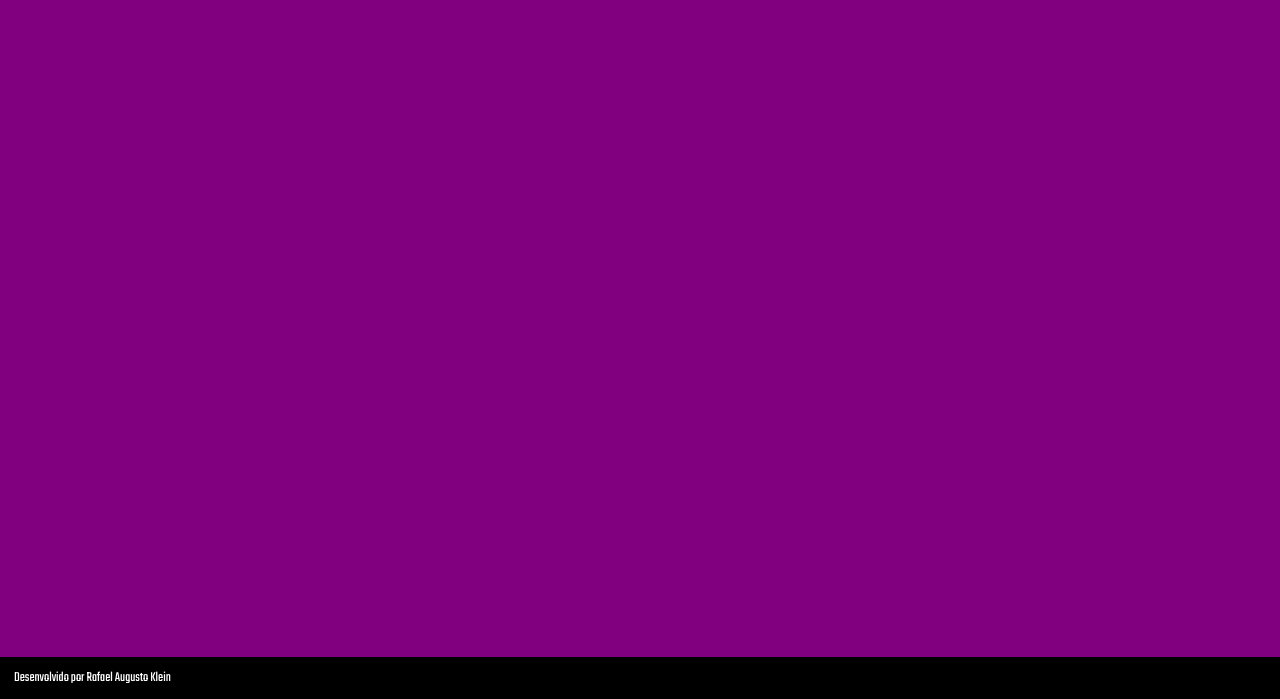
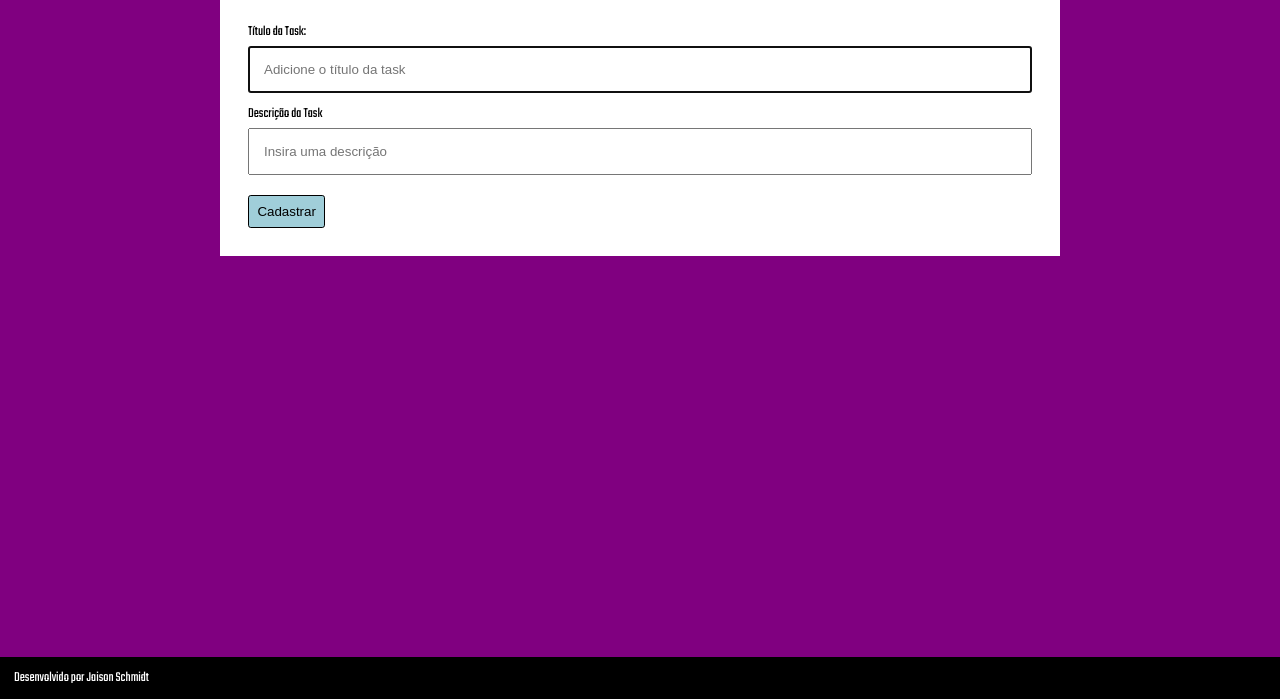
Before and after one commit to rklein7/ToDo-List, a plain HTML site: page index.html in a window 1280 px wide. Shown: the part 101-800 px from the top of the page. Drawn offline with Linux system fonts and the light colour scheme.

Commit message:
feat: Configura formulário de task visualmente

```diff
--- a/assets/style.css
+++ b/assets/style.css
@@ -1,4 +1,4 @@
-/* Definições de Tags */
+/* definições de TAGs */
 * {
     box-sizing: border-box;
 }
@@ -9,20 +9,43 @@ html {
 }
 
 body {
-    background-color: purple;
+    background-color:purple;
     display: flex;
     flex-direction: column;
     font-family: 'Teko', sans-serif;
     height: 100%;
-
 }
 
-/* classes utilitarias */
+/* classes utilitárias */
+.btn {
+    background-color: #A0CED9;
+    border: 1px solid #000;
+    border-radius: 0.2rem;
+    margin-top: 0.4rem;
+    padding: 0.6rem;
+}
+
+.m-t-1 {
+    margin-top: 1rem;
+}
+
+.form-vertical {
+    display: flex;
+    flex-direction: column;
+}
+
+.form-vertical label {
+    margin: 1rem 0 0.5rem 0;
+}
+
+.form-vertical input {
+    padding: 1rem;
+}
 
 /* classes do projeto */
 .headerMain {
-    background-color: black;
-    color: white;
+    background-color: #000;
+    color: #FFF;
     padding: 1rem;
 }
 
@@ -31,11 +54,22 @@ body {
 }
 
 .mainContent {
+    align-items: center;
+    display: flex;
+    flex-direction: column;
     flex-grow: 1;
 }
 
+.formAddTaskContainer {
+    background-color: #FFF;
+    margin-top: 2rem;
+    max-width: 840px;
+    padding: 2rem;
+    width: 100%;
+}
+
 .footerMain {
-    background-color: black;
-    color: white;
+    background-color: #000;
+    color: #FFF;
     padding: 1rem;
 }
--- a/index.html
+++ b/index.html
@@ -14,17 +14,16 @@
     <link href="https://fonts.googleapis.com/css2?family=Teko:wght@300;400&display=swap" rel="stylesheet">
 </head>
 <body>
-    <header class = "headerMain">
-        <h1 class = "logo">
+    <header class="headerMain">
+        <h1 class="logo">
             ToDo List
         </h1>
     </header>
 
-    <main class = "mainContent">
-
-        <div class = "formAddTaskContainer">
-            <form class = form-vertical" id = "frmTask" autocomplete="off"></form>
-                <label for="txtTaskTitle">Titulo da Task:</label>
+    <main class="mainContent">
+        <div class="formAddTaskContainer">
+            <form class="form-vertical" id="frmTask" autocomplete="off">
+                <label for="txtTaskTitle">Título da Task:</label>
                 <input
                     type="text"
                     name="txtTaskTitle"
@@ -35,6 +34,7 @@
                     required
                     autofocus
                 >
+
                 <label for="txtTaskDescription">Descrição da Task</label>
                 <input type="text" name="txtTaskDescription" id="txtTaskDescription" placeholder="Insira uma descrição" maxlength="80">
 
@@ -50,11 +50,8 @@
         </div>
     </main>
 
-        </div>
-    </main>
-
-    <footer class = "footerMain">
-        Desenvolvido por Rafael Augusto Klein
+    <footer class="footerMain">
+        Desenvolvido por Jaison Schmidt
     </footer>
 
     <script src="assets/script.js"></script>
```
Lines whose indentation alone changed are shown as unchanged.
